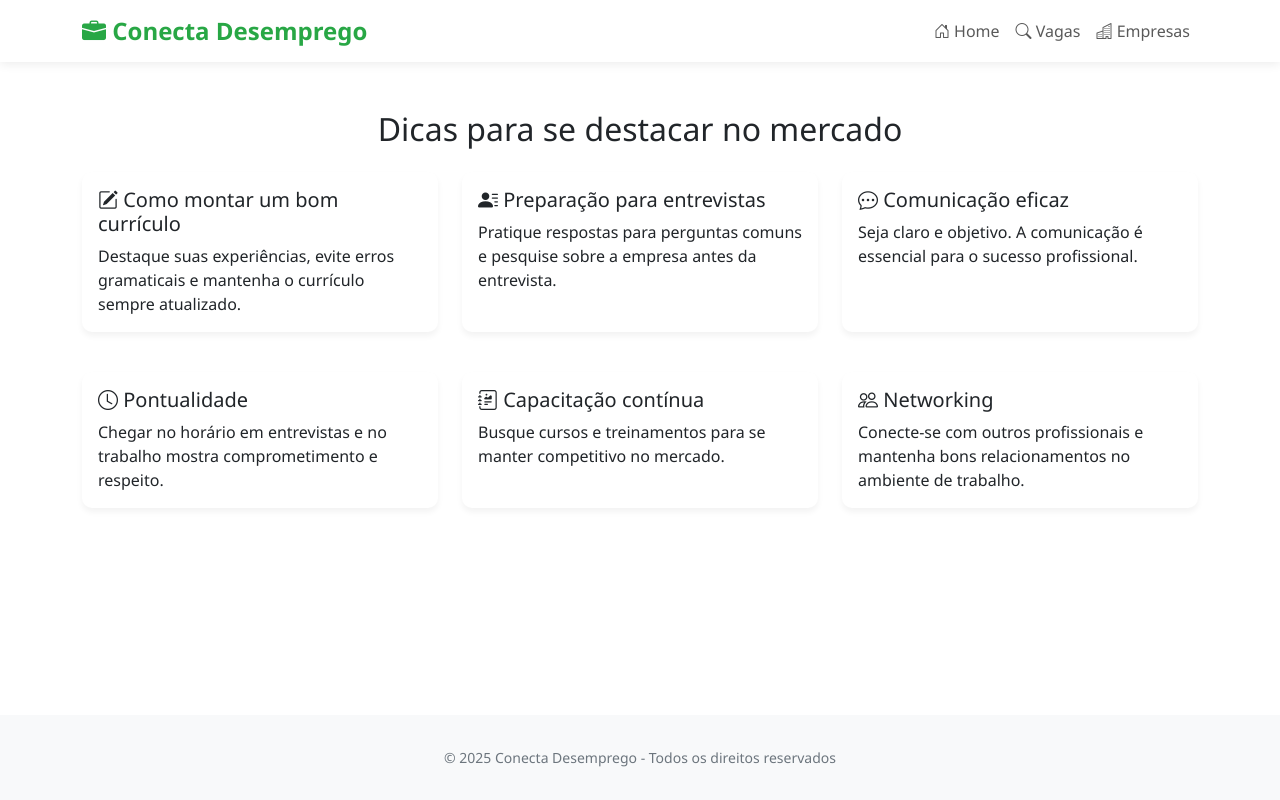
After one commit to fideliszx/Josif, a Django app: page /dicas/ in a window 1280 px wide. The commit adds this page. Run offline with Django 5.2, Linux system fonts and the light colour scheme.

Commit message:
Add files via upload

```diff
--- a/app/models.py
+++ b/app/models.py
@@ -55,7 +55,7 @@ class Empresa(models.Model):
 
 class Vaga(models.Model):
     nome = models.CharField(max_length=40)
-    empresa = models.ForeignKey(Empresa, on_delete=models.CASCADE)
+    empresa = models.ForeignKey(Empresa, on_delete=models.CASCADE, related_name='vagas')
     requisitos = models.CharField(max_length=40)
     beneficios = models.CharField(max_length=40)
     cidade = models.ForeignKey(Cidade, on_delete=models.CASCADE)
--- /dev/null
+++ b/app/templates/dicas.html
@@ -0,0 +1,161 @@
+{% load static %}
+<!DOCTYPE html>
+<html lang="pt-BR">
+<head>
+  <meta charset="UTF-8" />
+  <meta name="viewport" content="width=device-width, initial-scale=1.0"/>
+  <title>Dicas - Conecta Desemprego</title>
+  <link href="https://cdn.jsdelivr.net/npm/bootstrap@5.3.0/dist/css/bootstrap.min.css" rel="stylesheet" />
+  <link rel="stylesheet" href="https://cdn.jsdelivr.net/npm/bootstrap-icons@1.8.0/font/bootstrap-icons.css" />
+  <style>
+    :root {
+      --primary-color: #28a745;
+      --primary-hover: #218838;
+      --secondary-color: #6c757d;
+      --light-bg: #f8f9fa;
+      --card-shadow: 0 4px 6px rgba(0, 0, 0, 0.05);
+      --card-hover-shadow: 0 8px 15px rgba(0, 0, 0, 0.1);
+    }
+
+    body {
+      font-family: 'Segoe UI', Tahoma, Geneva, Verdana, sans-serif;
+    }
+
+    .navbar {
+      background-color: white;
+      box-shadow: 0 2px 10px rgba(0, 0, 0, 0.08);
+    }
+
+    .navbar-brand {
+      font-weight: 700;
+      font-size: 1.5rem;
+      color: var(--primary-color) !important;
+    }
+
+    .nav-link.active {
+      color: var(--primary-color) !important;
+    }
+
+    .card {
+      border: none;
+      border-radius: 10px;
+      box-shadow: var(--card-shadow);
+      transition: 0.3s;
+      height: 100%;
+    }
+
+    .card:hover {
+      box-shadow: var(--card-hover-shadow);
+      transform: translateY(-4px);
+    }
+
+    footer {
+      background-color: var(--light-bg);
+      color: var(--secondary-color);
+      padding: 2rem 0;
+      margin-top: 4rem;
+
+      position: fixed;
+      bottom: 0;
+      left: 0;
+      width: 100%;
+      z-index: 1000;
+    }
+  </style>
+</head>
+<body>
+
+<!-- Navbar -->
+<nav class="navbar navbar-expand-lg navbar-light sticky-top">
+  <div class="container">
+    <a class="navbar-brand" href="/">
+      <i class="bi bi-briefcase-fill"></i> Conecta Desemprego
+    </a>
+    <button class="navbar-toggler" type="button" data-bs-toggle="collapse" data-bs-target="#navbarNav">
+      <span class="navbar-toggler-icon"></span>
+    </button>
+    <div class="collapse navbar-collapse" id="navbarNav">
+      <ul class="navbar-nav ms-auto">
+        <li class="nav-item">
+          <a class="nav-link" href="/"><i class="bi bi-house-door"></i> Home</a>
+        </li>
+        <li class="nav-item">
+          <a class="nav-link" href="/vagas/"><i class="bi bi-search"></i> Vagas</a>
+        </li>
+        <li class="nav-item">
+          <a class="nav-link" href="/empresas/"><i class="bi bi-building"></i> Empresas</a>
+        </li>
+      </ul>
+    </div>
+  </div>
+</nav>
+
+<!-- Conteúdo Principal -->
+<main class="container my-5">
+  <h2 class="text-center mb-4">Dicas para se destacar no mercado</h2>
+
+  <div class="row row-cols-1 row-cols-md-3 g-4">
+    <div class="col">
+      <div class="card h-100">
+        <div class="card-body">
+          <h5 class="card-title"><i class="bi bi-pencil-square"></i> Como montar um bom currículo</h5>
+          <p class="card-text">Destaque suas experiências, evite erros gramaticais e mantenha o currículo sempre atualizado.</p>
+        </div>
+      </div>
+    </div>
+    <div class="col">
+      <div class="card h-100">
+        <div class="card-body">
+          <h5 class="card-title"><i class="bi bi-person-lines-fill"></i> Preparação para entrevistas</h5>
+          <p class="card-text">Pratique respostas para perguntas comuns e pesquise sobre a empresa antes da entrevista.</p>
+        </div>
+      </div>
+    </div>
+    <div class="col">
+      <div class="card h-100">
+        <div class="card-body">
+          <h5 class="card-title"><i class="bi bi-chat-dots"></i> Comunicação eficaz</h5>
+          <p class="card-text">Seja claro e objetivo. A comunicação é essencial para o sucesso profissional.</p>
+        </div>
+      </div>
+    </div>
+  </div>
+
+  <div class="row row-cols-1 row-cols-md-3 g-4 mt-3">
+    <div class="col">
+      <div class="card h-100">
+        <div class="card-body">
+          <h5 class="card-title"><i class="bi bi-clock"></i> Pontualidade</h5>
+          <p class="card-text">Chegar no horário em entrevistas e no trabalho mostra comprometimento e respeito.</p>
+        </div>
+      </div>
+    </div>
+    <div class="col">
+      <div class="card h-100">
+        <div class="card-body">
+          <h5 class="card-title"><i class="bi bi-journal-richtext"></i> Capacitação contínua</h5>
+          <p class="card-text">Busque cursos e treinamentos para se manter competitivo no mercado.</p>
+        </div>
+      </div>
+    </div>
+    <div class="col">
+      <div class="card h-100">
+        <div class="card-body">
+          <h5 class="card-title"><i class="bi bi-people"></i> Networking</h5>
+          <p class="card-text">Conecte-se com outros profissionais e mantenha bons relacionamentos no ambiente de trabalho.</p>
+        </div>
+      </div>
+    </div>
+  </div>
+</main>
+
+<!-- Rodapé -->
+<footer class="text-center">
+  <div class="container">
+    <p class="mb-0 small">© 2025 Conecta Desemprego - Todos os direitos reservados</p>
+  </div>
+</footer>
+
+<script src="https://cdn.jsdelivr.net/npm/bootstrap@5.3.0/dist/js/bootstrap.bundle.min.js"></script>
+</body>
+</html>
--- a/app/views.py
+++ b/app/views.py
@@ -15,6 +15,13 @@ class IndexView(View):
 def vagas_view(request):
     vagas = Vaga.objects.all()  # Corrigido
     return render(request, 'vagas.html', {'vagas': vagas})
+
+def empresas_view(request):
+    empresas = Empresa.objects.all()  # Corrigido
+    return render(request, 'empresas.html', {'empresas': empresas})
+
+def dicas_view(request):
+    return render(request, 'dicas.html')
 
 
 def candidatar_view(request, vaga_id):
--- a/config/urls.py
+++ b/config/urls.py
@@ -25,5 +25,7 @@ urlpatterns = [
     path('admin/', admin.site.urls),
     path('', IndexView.as_view(), name='index'),
     path('vagas/', vagas_view, name='vagas'),
+    path('empresas/', empresas_view, name='empresas'),
     path('vagas/<int:vaga_id>/candidatar/', candidatar_view, name='candidatar'),
+    path('dicas/', dicas_view, name='dicas'),
 ]
```
Also changed, not shown: app/templates/empresas.html (added, +144 -0 lines), app/templates/index.html (+13 -5 lines), app/migrations/0003_alter_vaga_empresa.py (added).
